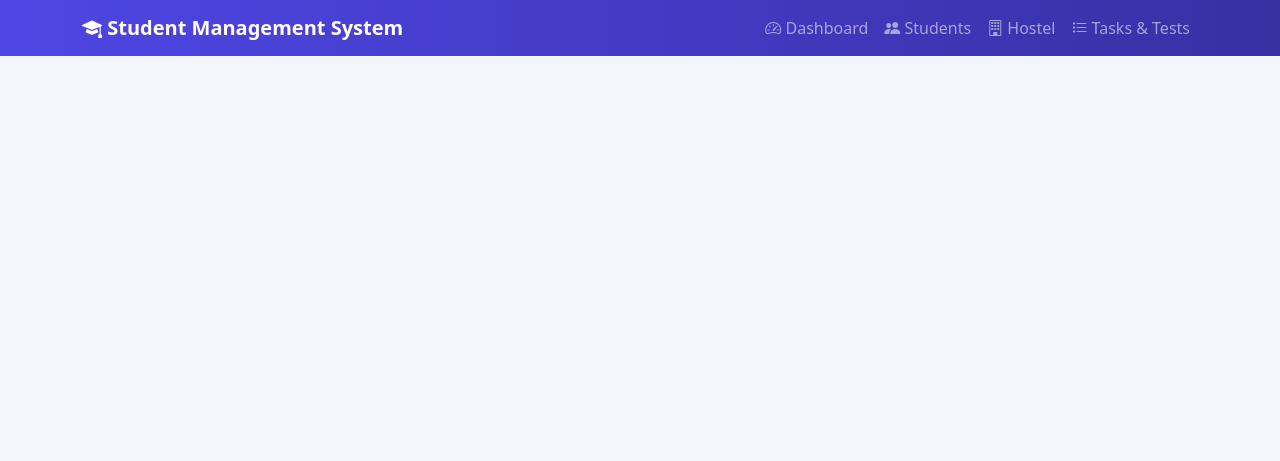
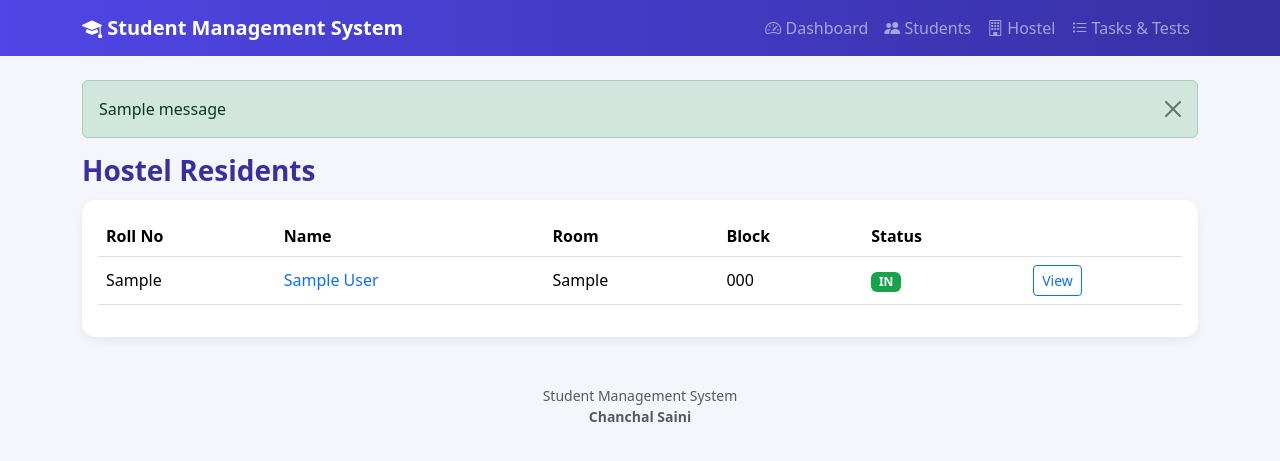
Before and after one commit to chanchalsaini576/student-management-system, a Flask app: page /hostel in a window 1280 px wide. Shown: the top 461 px of the page. Run offline with Flask 3, Linux system fonts and the light colour scheme; tables that the repository leaves empty hold one stand-in row (values such as "Sample post"); one stand-in notice (Sample message) is shown.

Commit message:
intial chanchal

```diff
--- a/templates/base.html
+++ b/templates/base.html
@@ -28,3 +28,29 @@
     </div>
   </div>
 </nav>
+
+<div class="container my-4">
+  {% with messages = get_flashed_messages(with_categories=true) %}
+    {% if messages %}
+      {% for category, message in messages %}
+        <div class="alert alert-{{ 'danger' if category=='danger' else category }} alert-dismissible fade show" role="alert">
+          {{ message }}
+          <button type="button" class="btn-close" data-bs-dismiss="alert"></button>
+        </div>
+      {% endfor %}
+    {% endif %}
+  {% endwith %}
+
+  {% block content %}{% endblock %}
+</div>
+
+<footer class="text-center text-muted py-4 small">
+  Student Management System
+  <br>
+  <strong>Chanchal Saini</strong>
+</footer>
+
+<script src="https://cdn.jsdelivr.net/npm/bootstrap@5.3.3/dist/js/bootstrap.bundle.min.js"></script>
+<script src="{{ url_for('static', filename='js/main.js') }}"></script>
+</body>
+</html>
```
